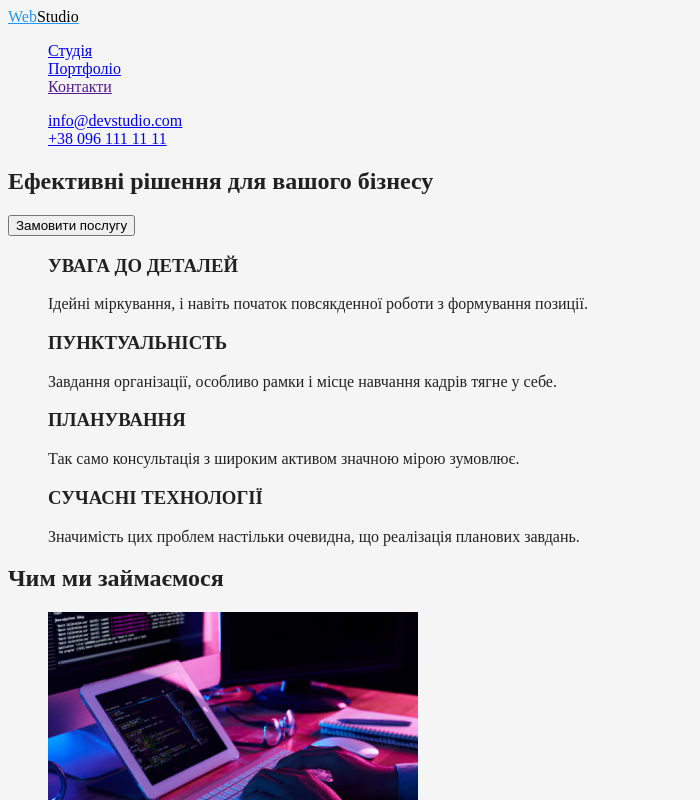
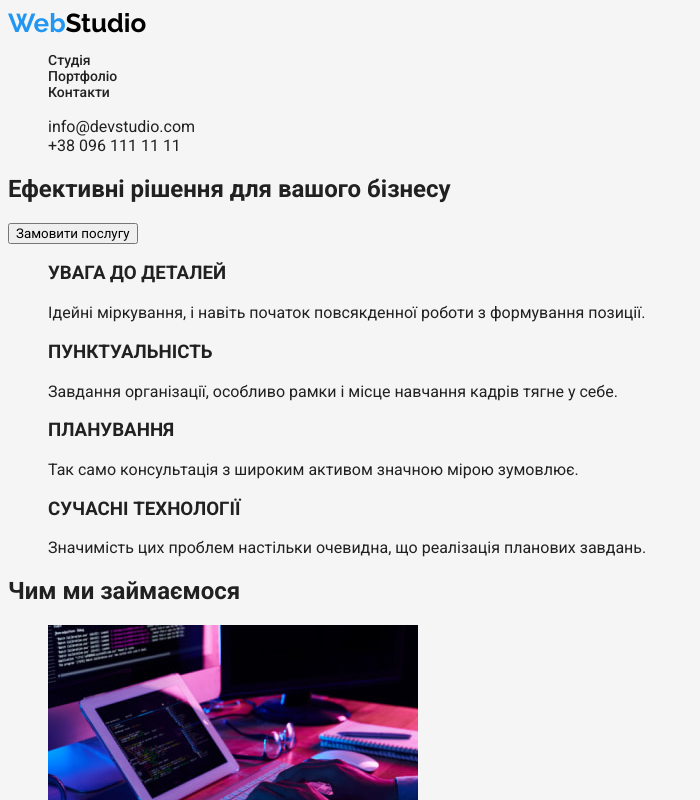
Before and after one commit to dariia-velychko/goit-markup-hw-02, a plain HTML site: page main.html in a window 1280 px wide. Shown: the top 800 px of the page, without its empty margins (0-700 px from the left). Drawn offline with Linux system fonts and the light colour scheme.

Commit message:
added fonts

```diff
--- a/main.html
+++ b/main.html
@@ -5,13 +5,16 @@
     <meta http-equiv="X-UA-Compatible" content="IE=edge">
     <meta name="viewport" content="width=device-width, initial-scale=1.0">
     <title>WebStudio</title>
+    <link rel="stylesheet" href="link rel="preconnect href="https://fonts.googleapis.com">
+    <link rel="preconnect" href="https://fonts.gstatic.com" crossorigin>
+    <link href="https://fonts.googleapis.com/css2?family=Montserrat:wght@400;500;600;700&family=Raleway:wght@700&family=Roboto:wght@400;500;700;900&display=swap" rel="stylesheet">
     <link rel="stylesheet" href="./styles.css">
 </head>
 <body class="page">
     <header class="header">
         <nav class="site-nav">
-            <a class="logo" href="/">Web<span class="site-logo">Studio</span></a>
-            <ul class="list">
+            <a class="logo link" href="/">Web<span class="site-logo link">Studio</span></a>
+            <ul class="list-nav">
                 <li class="list-item"><a class="link" href="./main.html">Студія</a></li>
                 <li class="list-item"><a class="link" href="./portfolio.html">Портфоліо</a></li>
                 <li class="list-item"><a class="link" href="">Контакти</a></li>
@@ -27,7 +30,7 @@
     </header>
 
     <main>
-        <section class="section">
+        <section class="hero">
             <h1 class="main-title">Ефективні рішення для вашого бізнесу</h1>
             <button class="btn" type="button">Замовити послугу</button>
         </section>
@@ -91,7 +94,7 @@
     </main>
 
     <footer class="footer">
-        <a class="logo" href="/">WebStudio</a>
+        <a class="logo link" href="/">Web<span class="accent link">Studio</span></a>
              <address>
                 <p>м. Київ, пр-т Лесі Українки, 26</p>
                 <ul class="list">
--- a/styles.css
+++ b/styles.css
@@ -6,9 +6,37 @@
 /* цвет кнопок 2196F3 */
 /* цвет кнопок портфолио неакт F5F4FA */
 
+:root {
+    --primary-bkgcolor: #F5F5F5;
+    --secondary-bkgcolor: #2F303A;
+    --primary-color: #212121;
+    --secondary-color: #757575;
+    --button-color-active: #2196F3;
+    --button-color: #F5F4FA;
+    --link-active: #2196F3;
+}
+
 body {
-    background-color: #F5F5F5;
-    color: #212121;
+    background-color: var(--primary-bkgcolor);
+    color: var(--primary-color);
+    font-family: roboto, sans-serif;
+}
+
+.hero .footer {
+    background-color: var(--secondary-bkgcolor);
+}
+
+.logo {
+font-weight: 700;
+font-size: 26px;
+line-height: 31px;
+}
+
+.list-nav {
+font-weight: 500;
+font-size: 14px;
+line-height: 1.14;
+color: #212121;
 }
 
 li {
@@ -16,7 +44,13 @@ li {
 }
 
 .logo {
-    color: #2196F3;
+    color: var(--link-active);
+    font-family: raleway, sans-serif;
+}
+
+.accent {
+    color: #FFFFFF
+    ;
 }
 
 .site-logo {
@@ -24,9 +58,19 @@ li {
 }
 
 .link:hover {
-    color: #2196F3;
+    color: var(--link-active);
 }
 
 .link:focus {
-    color: #2196F3;
+    color: var(--link-active);
 }
+
+
+a {
+    color: var(--primary-color);
+    text-decoration: none;
+}
+
+button {
+    font-family: inherit;
+}
```
Also changed, not shown: portfolio.html (+19 -16 lines).
